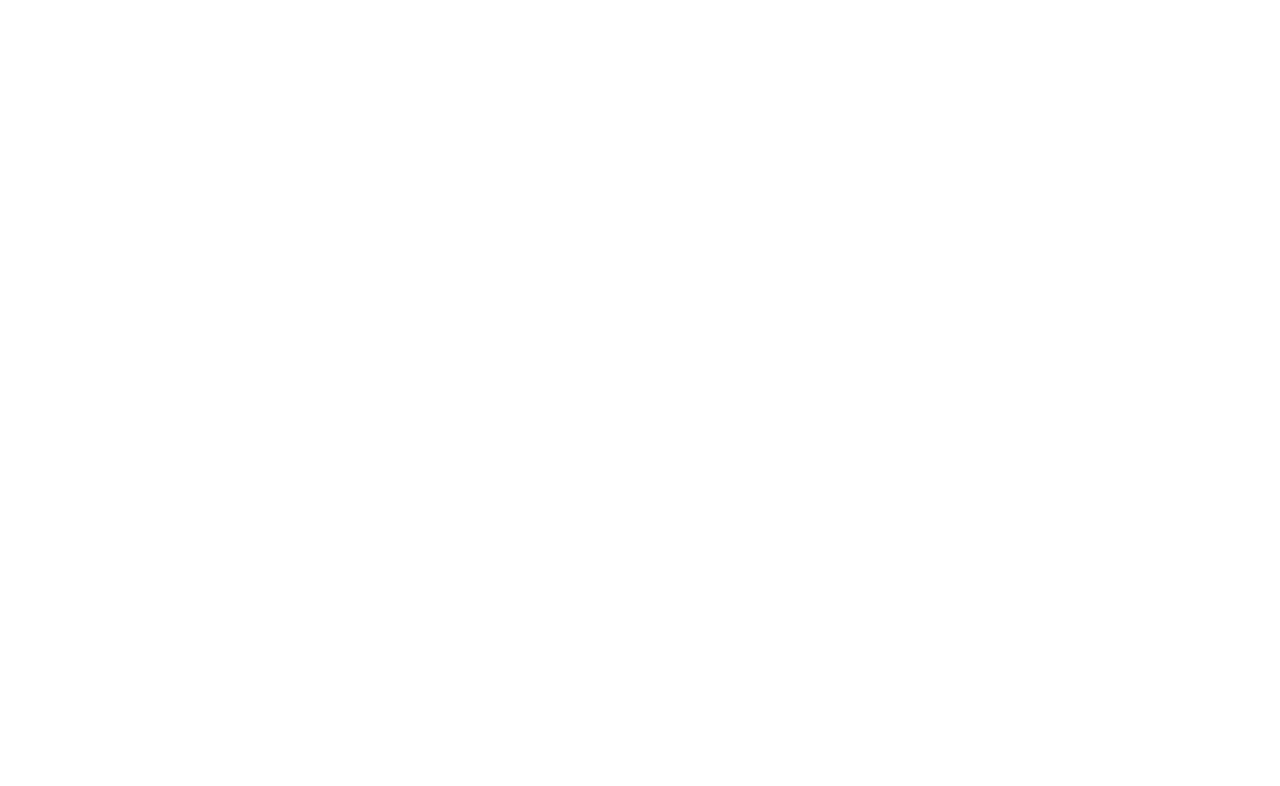
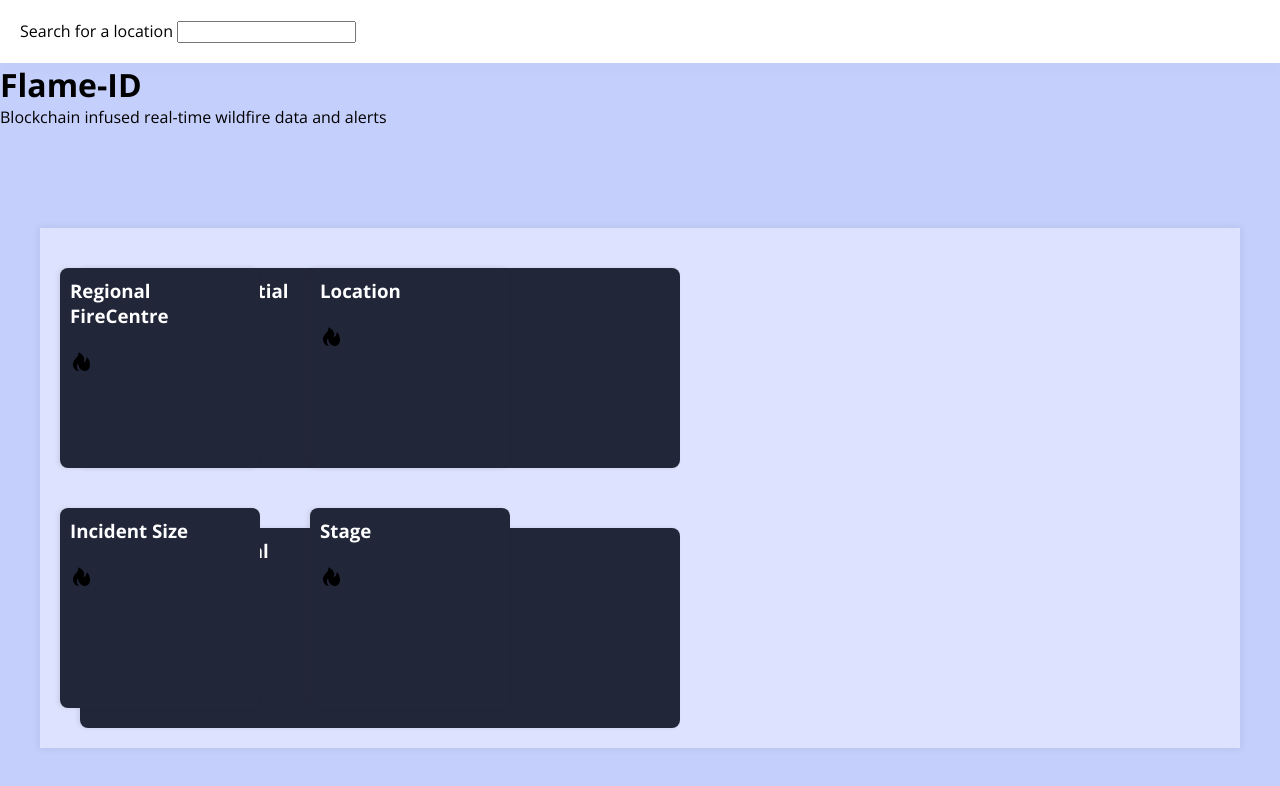
Before and after one commit to dottymatrix/Flame-ID, a website: page Flame-ID.html in a window 1280 px wide. Drawn offline with nearby package versions, Linux system fonts and the light colour scheme.

Commit message:
front end and data collected

```diff
--- a/Flame-ID.html
+++ b/Flame-ID.html
@@ -11,7 +11,44 @@
 </head>
 <body>
 
+    <div class="search">
+        Search for a location
+        <input type="text" maxlength="240" class="search-location">
 
+    </div>
+    <H1 class="Logo">Flame-ID</H1>
+    <span class="slogan">Blockchain infused real-time wildfire data and alerts</span>
+
+    <div class="container">
+        <div class="left">
+            <div class="fire-center">
+                <h3>Regional FireCentre</h3> <br>
+                <img src="./images/bxs-hot.svg" alt="" class="img">
+            </div>
+            <div class="location">
+                <h3>Location</h3> <br>
+                <img src="./images/bxs-hot.svg" alt="" class="img">
+            </div>
+            <div class="size">
+                <h3>Incident Size</h3> <br>
+                <img src="./images/bxs-hot.svg" alt="" class="img">
+            </div>
+            <div class="stage">
+                <h3>Stage</h3> <br>
+                <img src="./images/bxs-hot.svg" alt="" class="img">
+            </div>
+        </div>
+        <div class="right">
+            <div class="cause">
+                <h3>Incident Cause Detial</h3> <br>
+                <img src="./images/bxs-hot.svg" alt="" class="img">
+            </div>
+            <div class="size-detail">
+                <h3>Incident Size Detial</h3> <br>
+                <img src="./images/bxs-hot.svg" alt="" class="img">
+            </div>
+        </div>
+    </div>
 
 </body>
 </html>
--- a/style.css
+++ b/style.css
@@ -1 +1,124 @@
-@import url('https://fonts.googleapis.com/css2?family=Open+Sans:wght@300;400&display=swap');
+/* google fonts*/
+@import url('https://fonts.googleapis.com/css2?family=Open+Sans:wght@300;400;500;700&display=swap');
+*{
+    font-family: 'Open Sans', sans-serif;
+    margin: 0; padding: 0;
+    scroll-padding-top: 2rem;
+    scroll-behavior: smooth;
+    box-sizing: border-box;
+    list-style: none;
+    text-decoration: none  ;
+}
+:root {
+    --main-color: #468ffd;
+    --text-color: #ffffff;
+    --bg-color: #1e3a85;
+    --tertiary-color: #212639;
+}
+
+body {background-color: rgb(110, 135, 248, 0.4);}
+
+.search{
+    background-color: #ffffff;
+    width: 100%;
+    padding: 20px;
+    box-shadow: 0px 12px 8px hsl(0 4% 15% / 1.2%);
+    justify-content: right;
+    align-items: right;
+}
+
+.container{
+    top: 100px;
+    margin: auto;
+    position: relative;
+    background: rgb(255, 255, 255, 0.4);
+    height: 520px;
+    width: 1200px;
+    box-shadow: 0px 0 8px hsl(0 4% 15% / 10%);
+    padding: 20px;
+}
+
+ .left{
+    position: absolute;
+    left: 0;
+    width: 500px;
+    display: grid;
+    grid-template-columns: repeat(2, 1fr);
+    grid-template-rows: repeat(2, 1fr);
+}
+
+.fire-center{
+    padding: 10px;
+    margin: 20px;
+    height: 200px;
+    width: 200px;
+    background: var(--tertiary-color);
+    box-shadow: -2px 0 4px hsl(0 4% 15% / 10%);
+    color: #ffffff;
+    border-radius: 8px;
+    cursor: pointer;
+}
+
+.location{
+    padding: 10px;
+    margin: 20px;
+    height: 200px;
+    width: 200px;
+    background: var(--tertiary-color);
+    box-shadow: -2px 0 4px hsl(0 4% 15% / 10%);
+    color: #ffffff;
+    border-radius: 8px;
+    cursor: pointer;
+}
+.size{
+    padding: 10px;
+    margin: 20px;
+    height: 200px;
+    width: 200px;
+    background: var(--tertiary-color);
+    box-shadow: -2px 0 4px hsl(0 4% 15% / 10%);
+    color: #ffffff;
+    border-radius: 8px;
+    cursor: pointer;
+}
+.stage{
+    padding: 10px;
+    margin: 20px;
+    height: 200px;
+    width: 200px;
+    background: var(--tertiary-color);
+    box-shadow: -2px 0 4px hsl(0 4% 15% / 10%);
+    color: #ffffff;
+    border-radius: 8px;
+    cursor: pointer;
+}
+.right{
+    margin-left: 500
+;
+    width: 800px;
+    gap: 20px;
+    display: grid;
+    grid-template-columns: repeat(1, 2fr);
+}
+.cause{
+    padding: 10px;
+    margin: 20px;
+    height: 200px;
+    width: 600px;
+    background: var(--tertiary-color);
+    box-shadow: -2px 0 4px hsl(0 4% 15% / 10%);
+    color: #ffffff;
+    border-radius: 8px;
+    cursor: pointer;
+}
+.size-detail{
+    padding: 10px;
+    margin: 20px;
+    height: 200px;
+    width: 600px;
+    background: var(--tertiary-color);
+    box-shadow: -2px 0 4px hsl(0 4% 15% / 10%);
+    color: #ffffff;
+    border-radius: 8px;
+    cursor: pointer;
+}
```
Also changed, not shown: images/bxs-hot.svg (added), images/hot-solid-96.png (added), wildfire_info.csv.
